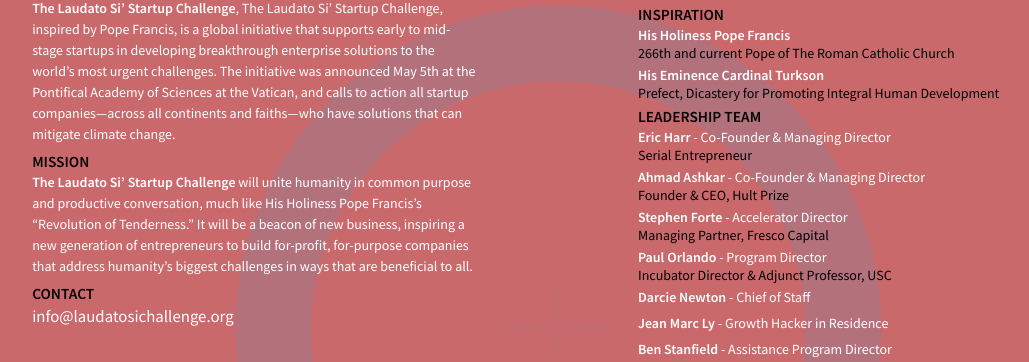
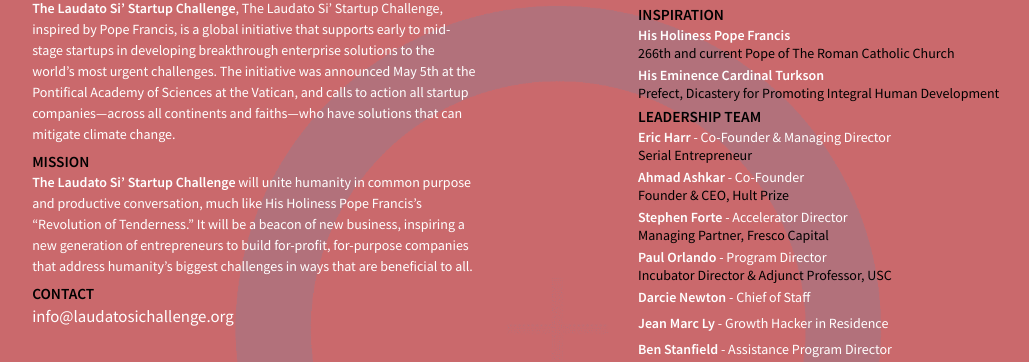
Before and after one commit to FifthTribe/vatican-challenge, a PHP site: page /about in a window 1280 px wide. Shown: the part 169-531 px from the top of the page, without its empty margins (82-1111 px from the left). Run offline with PHP 8.4, Linux system fonts and the light colour scheme; some libraries are stand-ins or nearby versions.

Commit message:
Changed title

```diff
--- a/about.php
+++ b/about.php
@@ -54,7 +54,7 @@
                 </li>
                 <li>
                   <p>
-                    <span>Ahmad Ashkar</span> - Co-Founder &amp; Managing Director
+                    <span>Ahmad Ashkar</span> - Co-Founder
                   </p>
                   <p class="title">
                     Founder &amp; CEO, Hult Prize
```
